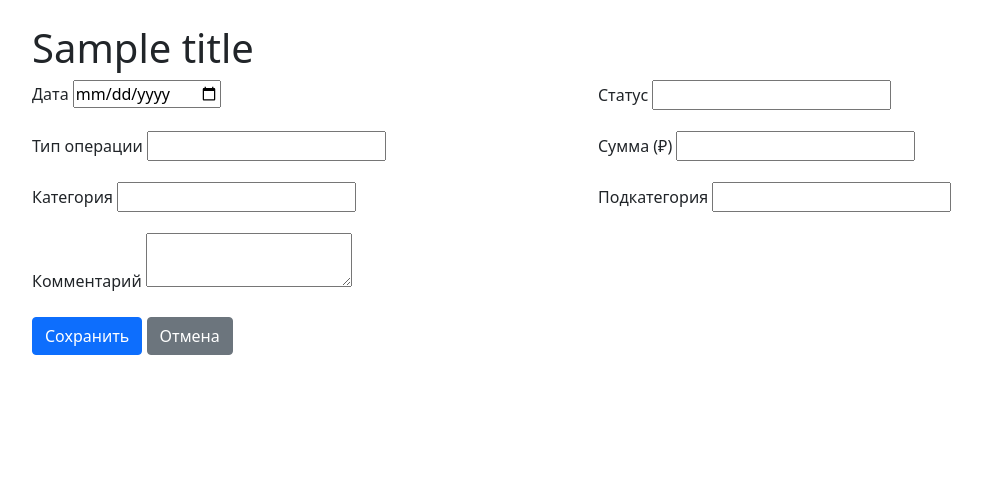
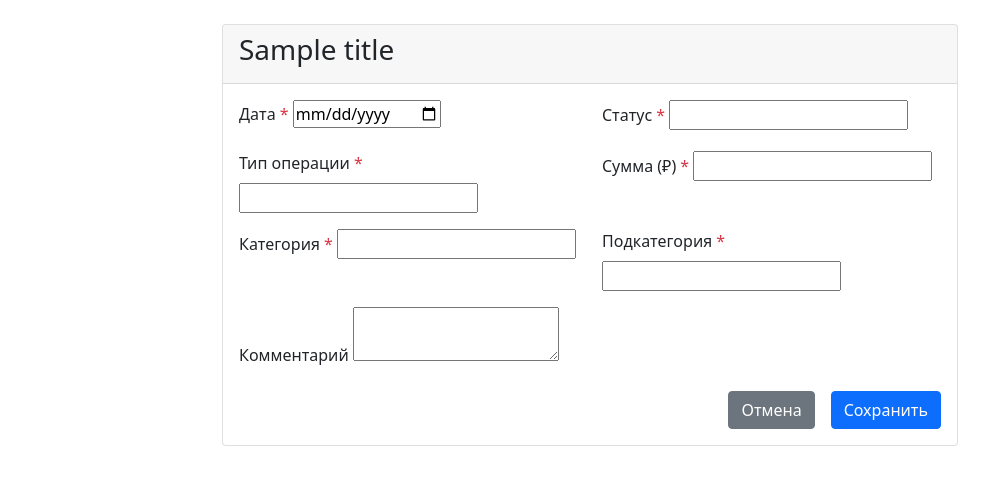
Before and after one commit to 1KELER1/DDS, a Django app: template test_work/templates/transactions/transaction_form.html in a window 1280 px wide. Shown: the part 56-541 px from the top of the page, without its empty margins (50-1039 px from the left). Run offline with Django 3.2, Linux system fonts and the light colour scheme; the template is opened without the code that fills it: most values are stand-ins (such as "Sample title", 1, 10 or a date in 2020); form fields are guessed from the names that the template uses.

Commit message:
добавления загрузки

```diff
--- a/test_work/cash_flow/settings.py
+++ b/test_work/cash_flow/settings.py
@@ -60,6 +60,6 @@ USE_I18N = True
 USE_TZ = True
 
 STATIC_URL = '/static/'
-STATICFILES_DIRS = [BASE_DIR / 'static']
+# STATICFILES_DIRS = [BASE_DIR / 'static']
 
 DEFAULT_AUTO_FIELD = 'django.db.models.BigAutoField'
--- a/test_work/templates/transactions/transaction_form.html
+++ b/test_work/templates/transactions/transaction_form.html
@@ -3,94 +3,156 @@
 {% block title %}{{ title }} - Управление ДДС{% endblock %}
 
 {% block content %}
-<h1>{{ title }}</h1>
-
-<form method="post" class="row g-3">
+<div class="row">
+    <div class="col-md-8 mx-auto">
+        <div class="card">
+            <div class="card-header">
+                <h3>{{ title }}</h3>
+            </div>
+            <div class="card-body">
+                <form method="post" id="transaction-form">
                     {% csrf_token %}
 
+                    <div class="row mb-3">
                         <div class="col-md-6">
-        <label class="form-label">Дата</label>
+                            <label for="{{ form.date.id_for_label }}" class="form-label">Дата <span class="text-danger">*</span></label>
                             {{ form.date }}
+                            {% if form.date.errors %}
+                                <div class="text-danger">{{ form.date.errors }}</div>
+                            {% endif %}
                         </div>
 
                         <div class="col-md-6">
-        <label class="form-label">Статус</label>
+                            <label for="{{ form.status.id_for_label }}" class="form-label">Статус <span class="text-danger">*</span></label>
                             {{ form.status }}
+                            {% if form.status.errors %}
+                                <div class="text-danger">{{ form.status.errors }}</div>
+                            {% endif %}
+                        </div>
+                    </div>
+
+                    <div class="row mb-3">
+                        <div class="col-md-6">
+                            <label for="{{ form.transaction_type.id_for_label }}" class="form-label">Тип операции <span class="text-danger">*</span></label>
+                            {{ form.transaction_type }}
+                            {% if form.transaction_type.errors %}
+                                <div class="text-danger">{{ form.transaction_type.errors }}</div>
+                            {% endif %}
                         </div>
 
                         <div class="col-md-6">
-        <label class="form-label">Тип операции</label>
-        {{ form.transaction_type }}
+                            <label for="{{ form.amount.id_for_label }}" class="form-label">Сумма (₽) <span class="text-danger">*</span></label>
+                            {{ form.amount }}
+                            {% if form.amount.errors %}
+                                <div class="text-danger">{{ form.amount.errors }}</div>
+                            {% endif %}
+                        </div>
+                    </div>
+
+                    <div class="row mb-3">
+                        <div class="col-md-6">
+                            <label for="{{ form.category.id_for_label }}" class="form-label">Категория <span class="text-danger">*</span></label>
+                            {{ form.category }}
+                            {% if form.category.errors %}
+                                <div class="text-danger">{{ form.category.errors }}</div>
+                            {% endif %}
                         </div>
 
                         <div class="col-md-6">
-        <label class="form-label">Сумма (₽)</label>
-        {{ form.amount }}
+                            <label for="{{ form.subcategory.id_for_label }}" class="form-label">Подкатегория <span class="text-danger">*</span></label>
+                            {{ form.subcategory }}
+                            {% if form.subcategory.errors %}
+                                <div class="text-danger">{{ form.subcategory.errors }}</div>
+                            {% endif %}
+                        </div>
                     </div>
 
-    <div class="col-md-6">
-        <label class="form-label">Категория</label>
-        {{ form.category }}
+                    <div class="mb-3">
+                        <label for="{{ form.comment.id_for_label }}" class="form-label">Комментарий</label>
+                        {{ form.comment }}
+                        {% if form.comment.errors %}
+                            <div class="text-danger">{{ form.comment.errors }}</div>
+                        {% endif %}
                     </div>
 
-    <div class="col-md-6">
-        <label class="form-label">Подкатегория</label>
-        {{ form.subcategory }}
-    </div>
-
-    <div class="col-12">
-        <label class="form-label">Комментарий</label>
-        {{ form.comment }}
-    </div>
-
-    <div class="col-12">
+                    <div class="d-grid gap-2 d-md-flex justify-content-md-end">
+                        <a href="{% url 'transaction_list' %}" class="btn btn-secondary me-md-2">Отмена</a>
                         <button type="submit" class="btn btn-primary">Сохранить</button>
-        <a href="{% url 'transaction_list' %}" class="btn btn-secondary">Отмена</a>
                     </div>
                 </form>
+            </div>
+        </div>
+    </div>
+</div>
 {% endblock %}
 
 {% block scripts %}
 <script>
 $(document).ready(function() {
+    console.log('JavaScript загружен');
+
+    // При изменении типа операции
     $("#id_transaction_type").change(function() {
-        var url = "{% url 'ajax_load_categories' %}";
         var transactionTypeId = $(this).val();
+        console.log('Выбран тип операции:', transactionTypeId);
 
+        if (transactionTypeId) {
             $.ajax({
-            url: url,
+                url: "{% url 'ajax_load_categories' %}",
                 data: {
                     'transaction_type': transactionTypeId
                 },
                 success: function(data) {
-                $("#id_category").html('<option value="">---------</option>');
-                $("#id_subcategory").html('<option value="">---------</option>');
+                    console.log('Получены категории:', data);
+                    $("#id_category").html('<option value="">Выберите категорию</option>');
+                    $("#id_subcategory").html('<option value="">Выберите подкатегорию</option>');
 
                     $.each(data, function(key, value) {
                         $("#id_category").append('<option value="' + value.id + '">' + value.name + '</option>');
                     });
+                },
+                error: function(xhr, status, error) {
+                    console.error('Ошибка загрузки категорий:', error);
                 }
             });
+        } else {
+            $("#id_category").html('<option value="">Выберите категорию</option>');
+            $("#id_subcategory").html('<option value="">Выберите подкатегорию</option>');
+        }
     });
 
+    // При изменении категории
     $("#id_category").change(function() {
-        var url = "{% url 'ajax_load_subcategories' %}";
         var categoryId = $(this).val();
+        console.log('Выбрана категория:', categoryId);
 
+        if (categoryId) {
             $.ajax({
-            url: url,
+                url: "{% url 'ajax_load_subcategories' %}",
                 data: {
                     'category': categoryId
                 },
                 success: function(data) {
-                $("#id_subcategory").html('<option value="">---------</option>');
+                    console.log('Получены подкатегории:', data);
+                    $("#id_subcategory").html('<option value="">Выберите подкатегорию</option>');
 
                     $.each(data, function(key, value) {
                         $("#id_subcategory").append('<option value="' + value.id + '">' + value.name + '</option>');
                     });
+                },
+                error: function(xhr, status, error) {
+                    console.error('Ошибка загрузки подкатегорий:', error);
                 }
             });
+        } else {
+            $("#id_subcategory").html('<option value="">Выберите подкатегорию</option>');
+        }
     });
+
+    // Если при загрузке страницы уже выбран тип операции
+    if ($("#id_transaction_type").val()) {
+        $("#id_transaction_type").trigger('change');
+    }
 });
 </script>
 {% endblock %}
--- a/test_work/transactions/models.py
+++ b/test_work/transactions/models.py
@@ -1,6 +1,7 @@
 from django.db import models
 from django.core.validators import MinValueValidator
 from decimal import Decimal
+from django.utils import timezone
 
 
 class Status(models.Model):
@@ -62,7 +63,8 @@ class Subcategory(models.Model):
 
 
 class Transaction(models.Model):
-    date = models.DateField(verbose_name="Дата")
+    # Дата автоматически заполняется текущей датой, но может быть изменена
+    date = models.DateField(default=timezone.now, verbose_name="Дата")
     status = models.ForeignKey(
         Status,
         on_delete=models.CASCADE,
```
Also changed, not shown: test_work/transactions/forms.py (+35 -12 lines), test_work/transactions/management/commands/load_initial_data.py (added, +91 -0 lines), test_work/transactions/management/__init__.py (added), test_work/transactions/management/commands/__init__.py (added). Lines whose indentation alone changed are shown as unchanged.
